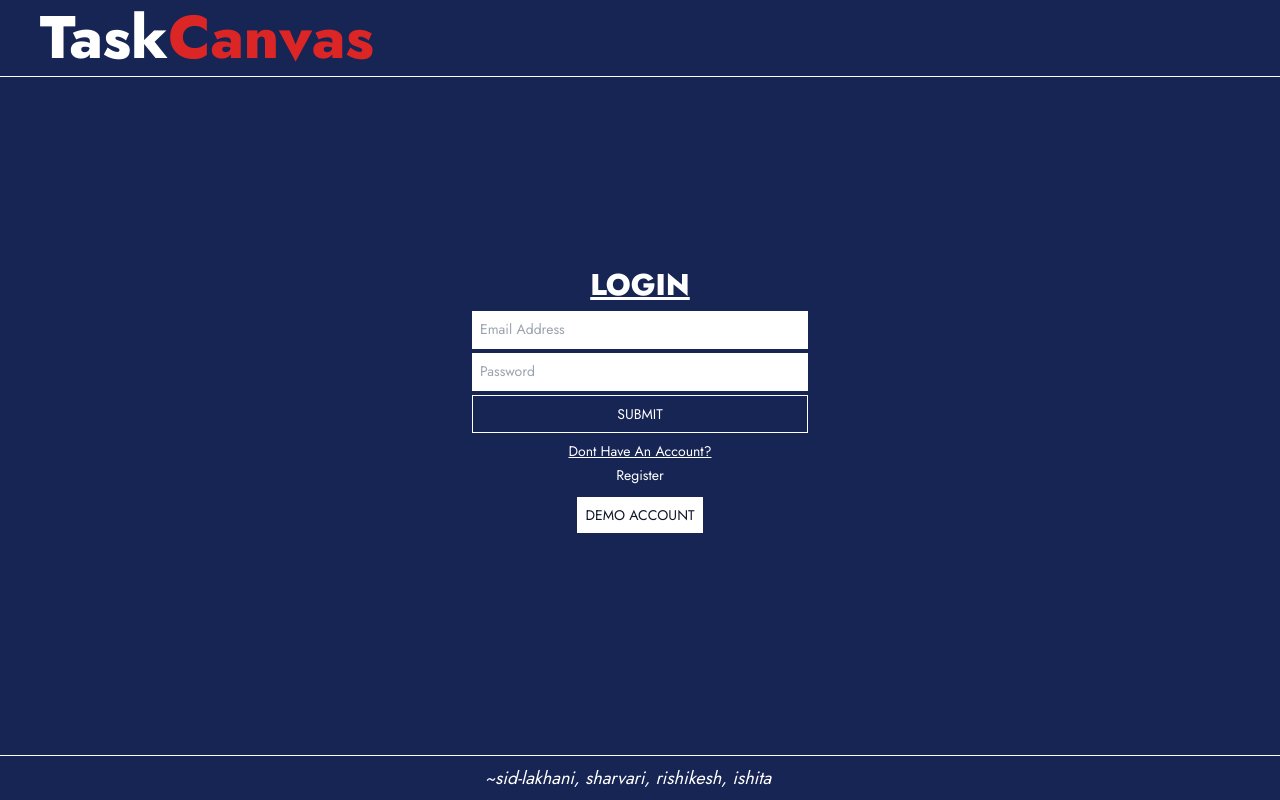
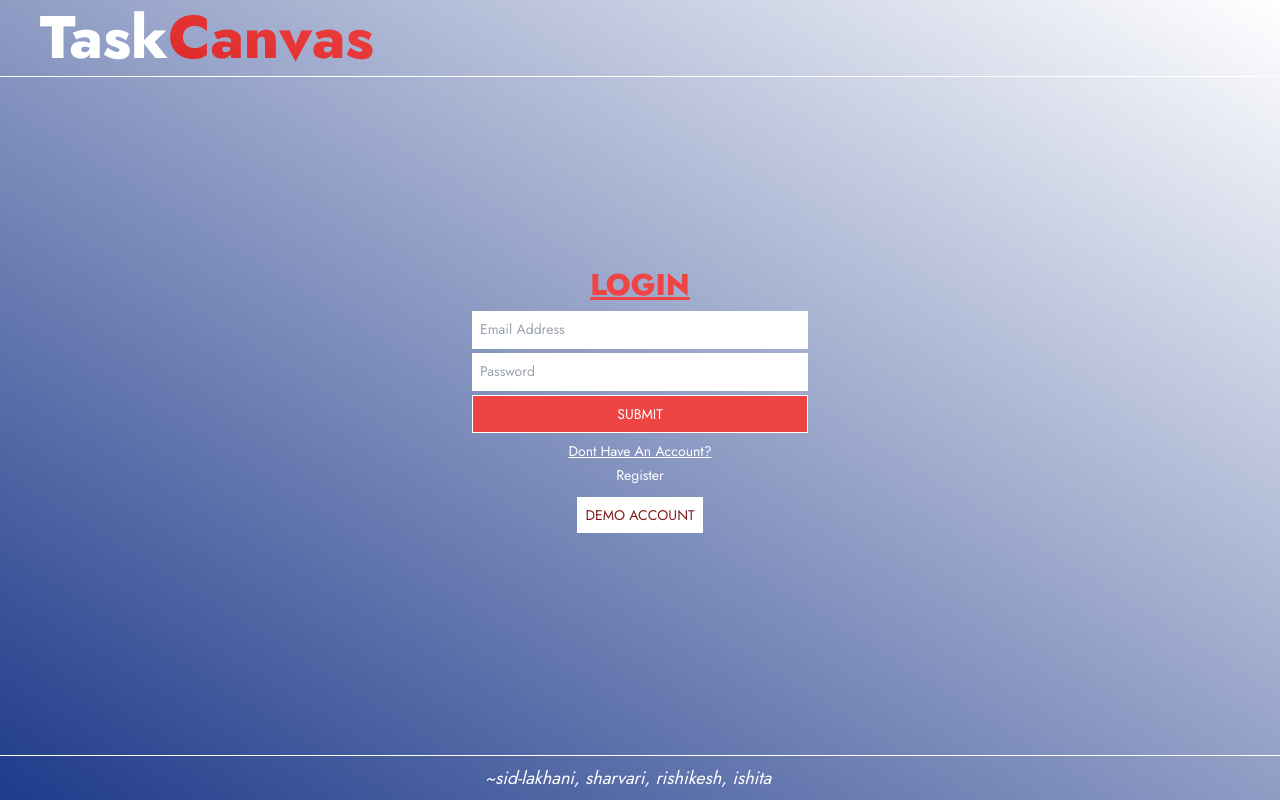
Before and after one commit to sid-lakhani/TaskCanvas-Hackathon, a Next.js app: page / in a window 1280 px wide. Built offline with nearby package versions, Linux system fonts and the light colour scheme; no server answers.

Commit message:
css changes

```diff
--- a/components/Header.js
+++ b/components/Header.js
@@ -31,7 +31,7 @@ export default function Header() {
                 }} className='select-none duration-300 px-4 sm:px-8 py-2 duration-300 hover:pl-12 cursor-pointer'>Logout</h2>
             </div> */}
             <div className='fixed top-0 w-full left-0 bg-inherit flex items-center justify-between px-5 sm:px-10 border-b border-solid border-white'>
-                <h1 className='text-6xl font-extrabold select-none py-2'>Task<span className='text-red-600'>Canvas</span></h1>
+                <h1 className='text-6xl font-extrabold select-none py-2'>Task<span className='bg-gradient-to-tr from-red-600 to-red-500 text-transparent bg-clip-text'>Canvas</span></h1>
                 {/* {currentUser && <i onClick={() => setOpenModal(true)} className="fa-solid fa-user text-4xl duration-300 hover:opacity-40 cursor-pointer"></i>} */}
                 <div>
                     {currentUser && <i
@@ -40,11 +40,11 @@ export default function Header() {
                         }}
                         // onMouseEnter={() => setIsDropdownOpen(true)}
                         // onMouseLeave={() => setIsDropdownOpen(false)}
-                        className="fa-solid fa-right-from-bracket text-4xl duration-300 hover:opacity-40 cursor-pointer text-red-700">
+                        className="fa-solid fa-right-from-bracket text-4xl duration-300 hover:opacity-40 cursor-pointer bg-gradient-to-tr from-red-600 to-red-500 text-transparent bg-clip-text">
                     </i>}
                     {/* {isDropdownOpen && logoutDropDown()} */}
                 </div>
-                {!currentUser && <i className="fa-solid fa-check text-4xl text-red-700"></i>}
+                {!currentUser && <i className="fa-solid fa-check text-4xl bg-gradient-to-tr from-red-600 to-red-500 text-transparent bg-clip-text"></i>}
             </div>
         </>
     )
--- a/components/Layout.js
+++ b/components/Layout.js
@@ -6,7 +6,7 @@ export default function Layout(props) {
     const {children} = props
 
     return (
-        <div className='flex flex-col min-h-screen relative bg-blue-950 text-white'>
+        <div className='flex flex-col min-h-screen relative bg-gradient-to-tr from-blue-900 text-white'>
             <Header />
             <div className='fixed top-20 bottom-10 left-0 w-full overflow-hidden'>
                 <main className='h-full overflow-y-auto p-4'>{children}</main>
--- a/components/Login.js
+++ b/components/Login.js
@@ -59,7 +59,7 @@ export default function Login() {
     return (
         <div className='fixed inset-0 flex items-center justify-center bg-inherit overflow-hidden'>
             <div className='flex-1 flex flex-col text-xm sm:text-sm justify-center items-center gap-1 p-4'>
-                <h1 className='font-extrabold select-none text-3xl pb-1 uppercase underline'>
+                <h1 className='font-extrabold select-none text-3xl pb-1 uppercase underline text-red-500'>
                     {isLoggingIn ? 'Login' : 'Register'}
                 </h1>
                 {error && <div className='w-full max-w-[40ch] border-rose-300 border text-center select-none border-solid text-rose-400 py-2'>{error}</div>}
@@ -92,7 +92,7 @@ export default function Login() {
                         } text-slate-900 select-none p-2 w-full max-w-[40ch]`}
                 />
                 }
-                <button onClick={submitHandler} className='w-full max-w-[40ch] border border-white border-solid uppercase py-2 duration-300 relative after:absolute after:top-0 after:right-full after:bg-red-700 after:z-10 after:w-full after:h-full overflow-hidden hover:after:translate-x-full after:duration-300 hover:font-bold'>
+                <button onClick={submitHandler} className='w-full max-w-[40ch] border border-white bg-red-500 border-solid uppercase py-2 duration-300 relative after:absolute after:top-0 after:right-full after:bg-red-700 after:z-10 after:w-full after:h-full overflow-hidden hover:after:translate-x-full after:duration-300 hover:font-bold'>
                     <h2 className='relative z-20 select-none'>SUBMIT</h2>
                 </button>
                 <h3 className='select-none text-sm pt-1 underline capitalize'>{isLoggingIn ? 'Dont have an account?' : 'Have an account already?'}</h3>
@@ -102,7 +102,7 @@ export default function Login() {
                         onClick={demoPass}
                         // onMouseEnter={() => setIsDropdownOpen(true)}
                         // onMouseLeave={() => setIsDropdownOpen(false)}
-                        className='w-full max-w-[15ch] bg-white text-slate-900 uppercase p-2 duration-200 hover:opacity-60 hover:font-bold'>
+                        className='w-full max-w-[15ch] bg-white text-red-900 uppercase p-2 duration-200 hover:opacity-80 hover:font-bold'>
                         <h2 className='relative z-20 select-none'>
                             Demo Account
                         </h2>
--- a/components/TodoCard.js
+++ b/components/TodoCard.js
@@ -15,7 +15,7 @@ export default function TodoCard(props) {
     } = props
 
     return (
-        <div className='p-2 relative sm:p-3 border flex items-stretch border-white border-solid'>
+        <div className='p-2 relative sm:p-3 border flex items-stretch bg-red-500 border-white border-solid'>
             <div className='flex-1 flex capitalize'>
                 {!(edit === todoKey) ? <>{children}</>: (
                     <input className='bg-inherit flex-1 text-white outline-none capitalize' value={edittedValue} onChange={(e) => setEdittedValue(e.target.value)}/>
--- a/components/UserDashboard.js
+++ b/components/UserDashboard.js
@@ -154,7 +154,7 @@ export default function UserDashboard() {
       )}
       {!loading && Object.keys(todos).length > 0 && (
         <>
-          <h2 className="text-lg font-semibold">Todos:</h2>
+          <h2 className="text-lg font-semibold text-rose-600">Todos:</h2>
           {Object.keys(todos)
             .sort((a, b) => b - a)
             .map((todoKey, i) => {
@@ -180,7 +180,7 @@ export default function UserDashboard() {
 
       {!loading && Object.keys(completedTodos).length > 0 && (
         <>
-          <h2 className="text-lg font-semibold mt-4">Completed Todos:</h2>
+          <h2 className="text-lg font-semibold mt-4 text-rose-600">Completed Todos:</h2>
           {Object.keys(completedTodos)
             .sort((a, b) => b - a)
             .map((completedTodoKey, i) => {
```
